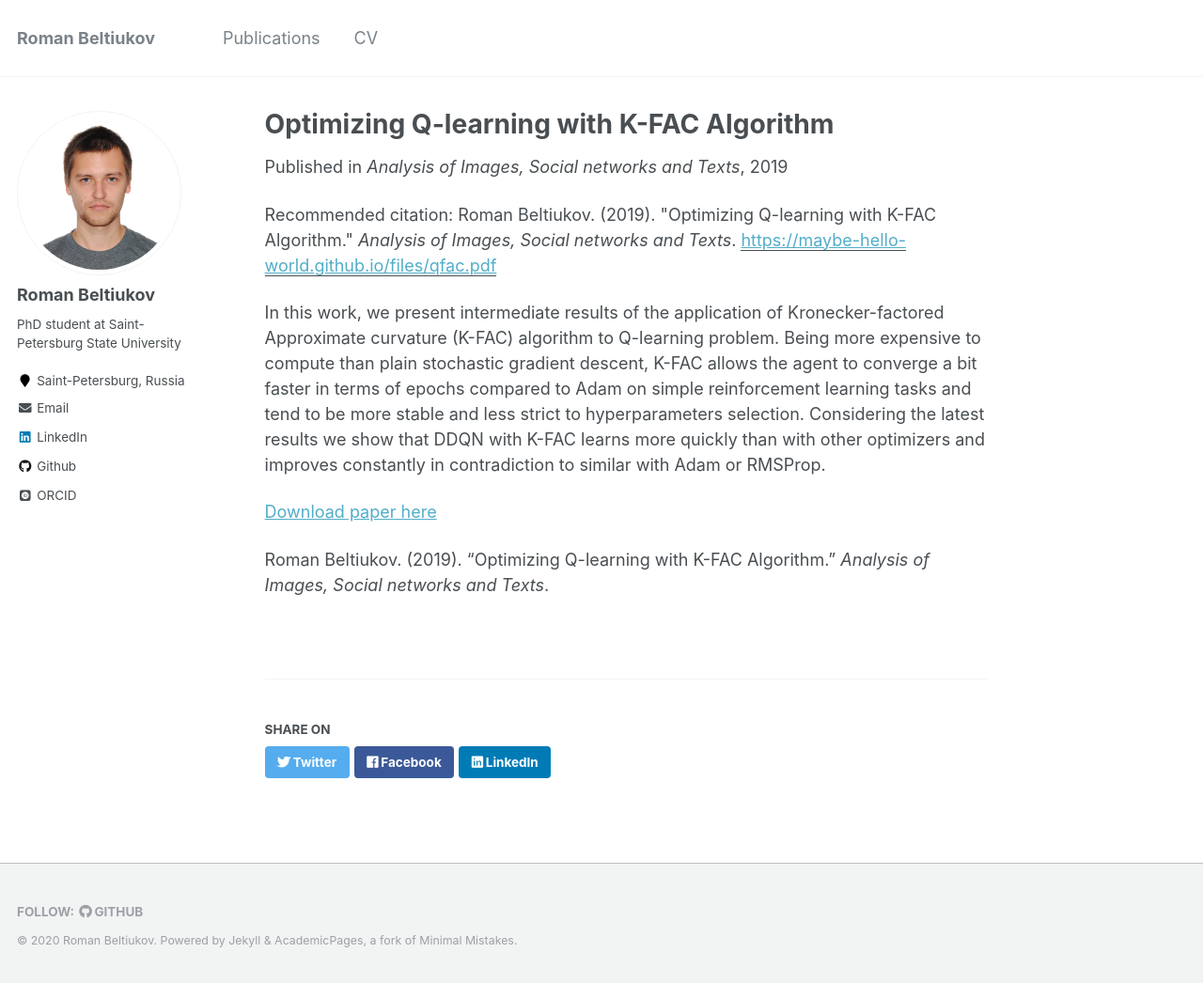
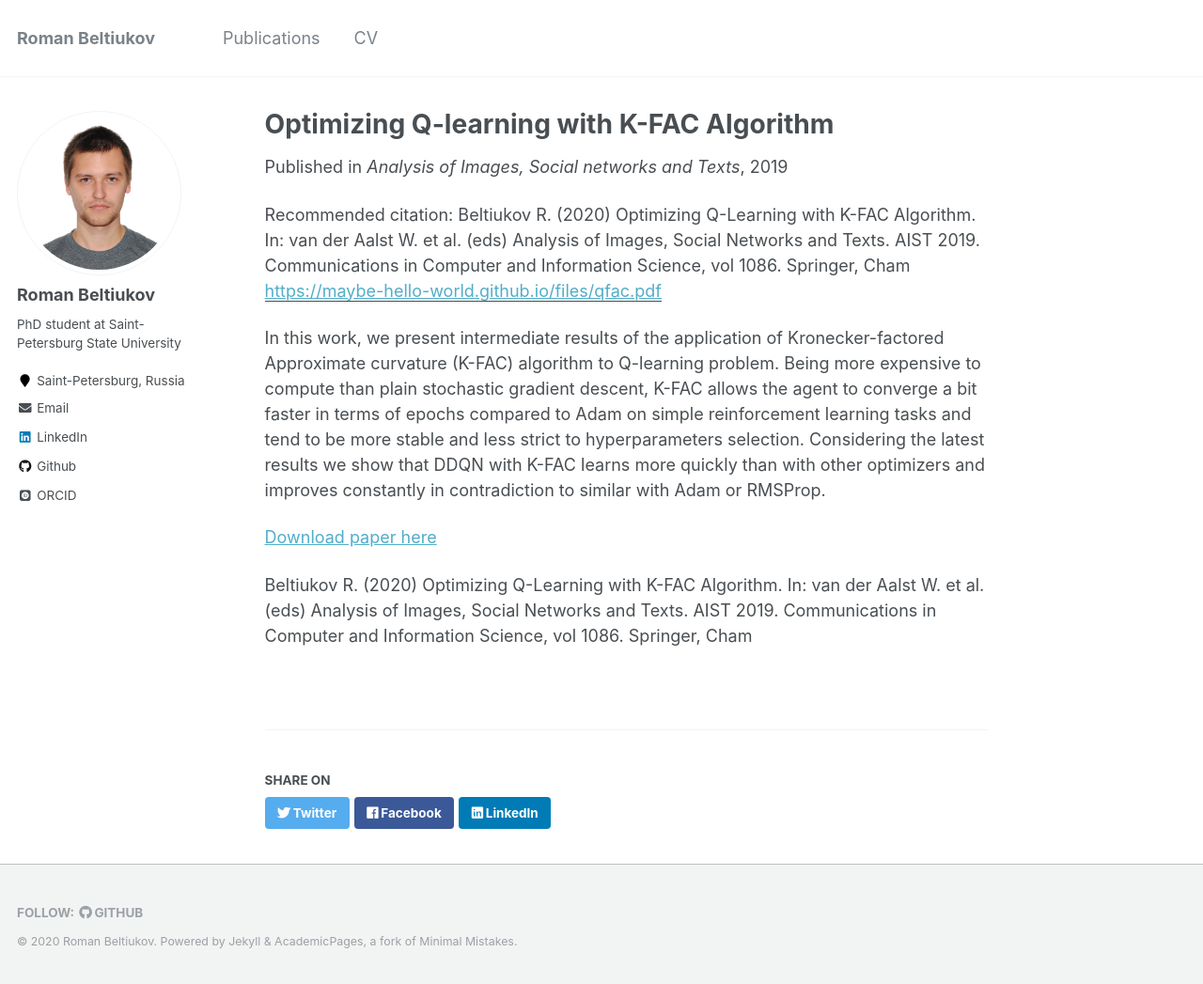
Before and after one commit to maybe-hello-world/maybe-hello-world.github.io, a Jekyll site: the page built from _publications/Q-FAC.md, in a window 1280 px wide and 1047 px high. Shown: the whole window at 94% size. Built offline with Jekyll 4.4.1, drawn with Linux system fonts in a browser that asks for light colours; some web fonts are replaced.

Commit message:
Update Q-FAC.md

```diff
--- a/_publications/Q-FAC.md
+++ b/_publications/Q-FAC.md
@@ -6,10 +6,10 @@ excerpt: 'K-FAC (natural gradient descent approach) can be used for optimizing Q
 date: 2019-12-01
 venue: 'Analysis of Images, Social networks and Texts'
 paperurl: 'https://maybe-hello-world.github.io/files/qfac.pdf'
-citation: 'Roman Beltiukov. (2019). &quot;Optimizing Q-learning with K-FAC Algorithm.&quot; <i>Analysis of Images, Social networks and Texts</i>.'
+citation: 'Beltiukov R. (2020) Optimizing Q-Learning with K-FAC Algorithm. In: van der Aalst W. et al. (eds) Analysis of Images, Social Networks and Texts. AIST 2019. Communications in Computer and Information Science, vol 1086. Springer, Cham'
 ---
 In this work, we present intermediate results of the application of Kronecker-factored Approximate curvature (K-FAC) algorithm to Q-learning problem. Being more expensive to compute than plain stochastic gradient descent, K-FAC allows the agent to converge a bit faster in terms of epochs compared to Adam on simple reinforcement learning tasks and tend to be more stable and less strict to hyperparameters selection. Considering the latest results we show that DDQN with K-FAC learns more quickly than with other optimizers and improves constantly in contradiction to similar with Adam or RMSProp.
 
 [Download paper here](https://maybe-hello-world.github.io/files/qfac.pdf)
 
-Roman Beltiukov. (2019). "Optimizing Q-learning with K-FAC Algorithm." <i>Analysis of Images, Social networks and Texts</i>.
+Beltiukov R. (2020) Optimizing Q-Learning with K-FAC Algorithm. In: van der Aalst W. et al. (eds) Analysis of Images, Social Networks and Texts. AIST 2019. Communications in Computer and Information Science, vol 1086. Springer, Cham
```
